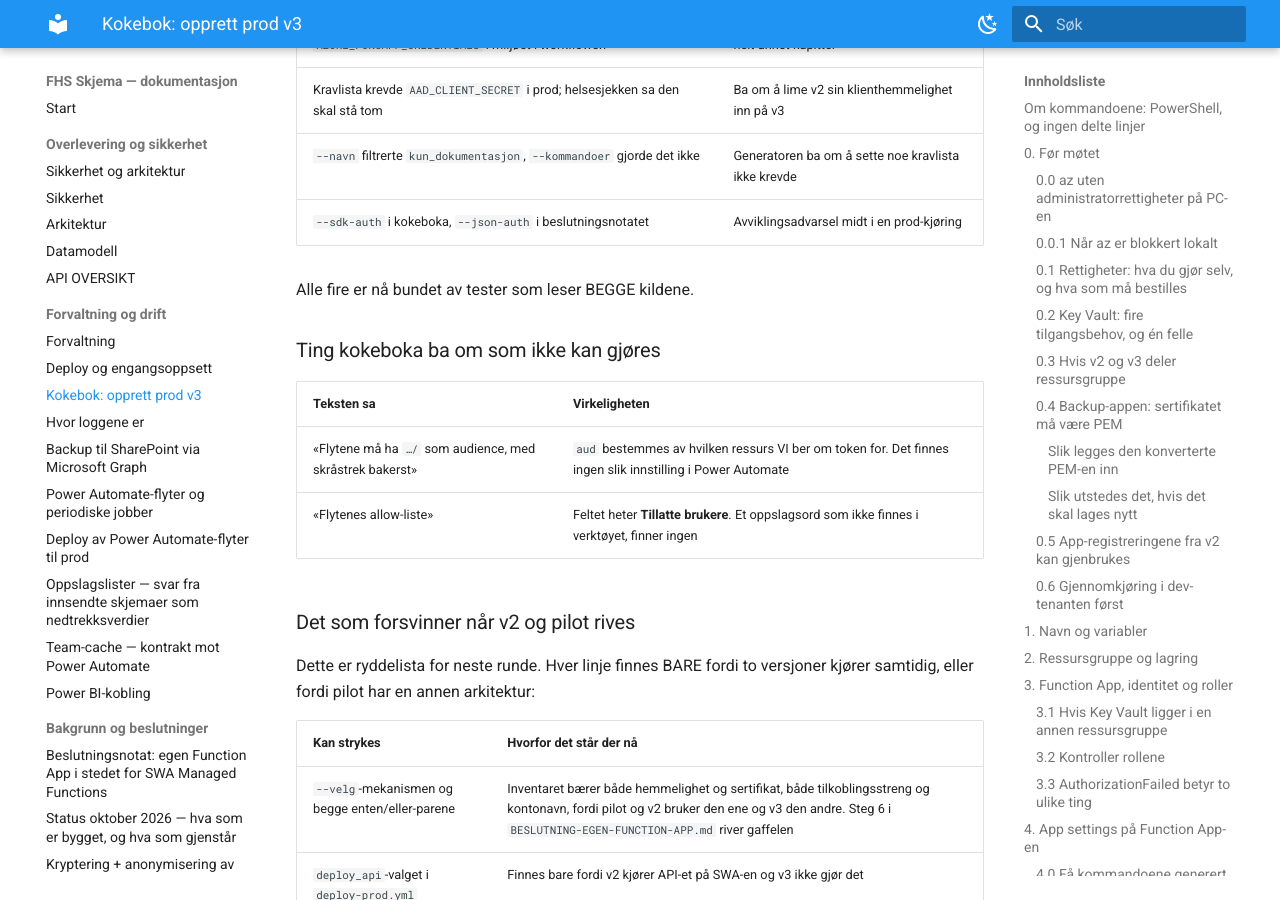
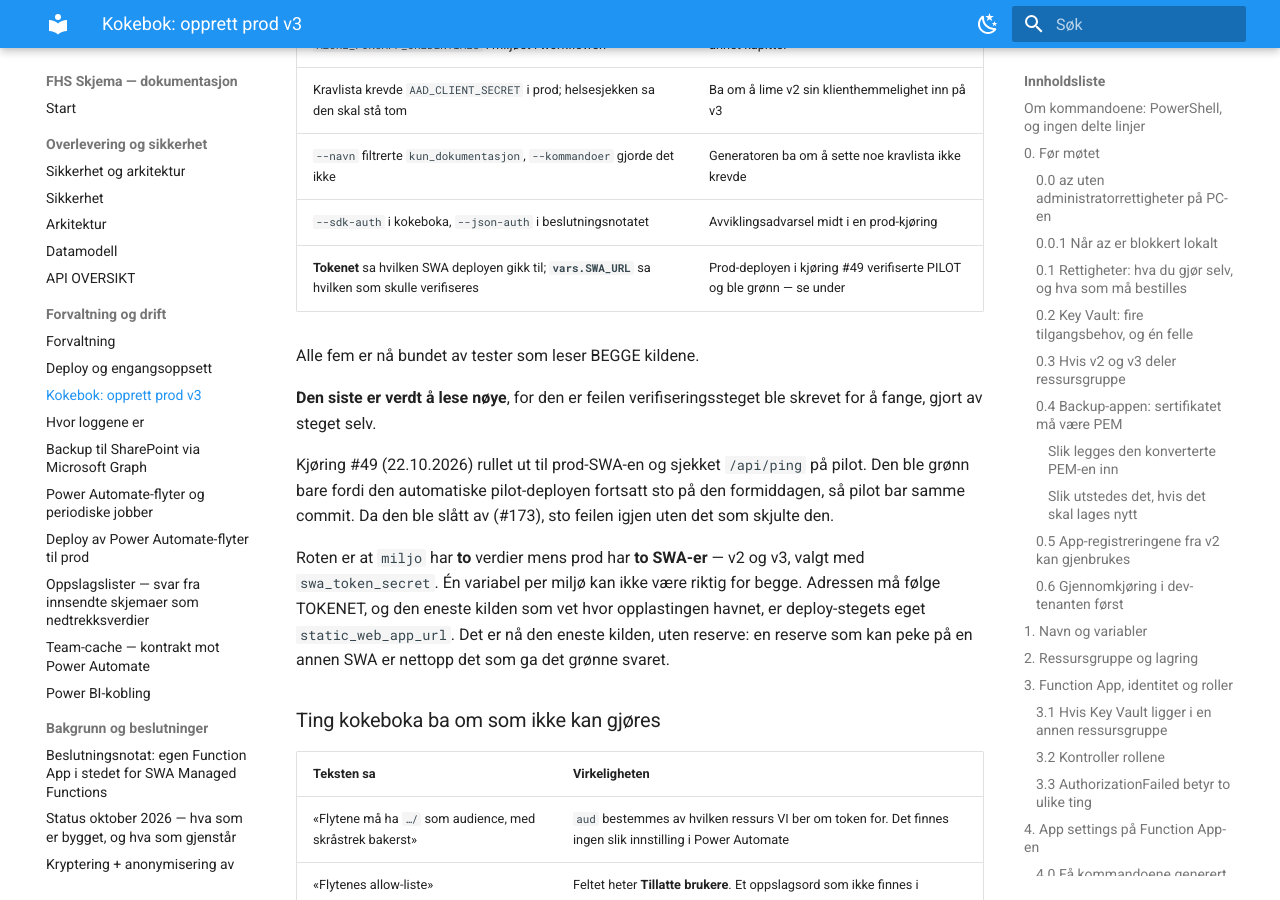
Before and after one commit to jachrist/skjema-swa, an MkDocs documentation site: the page built from docs/KOKEBOK-PROD-V3.md, in a window 1280 px wide and 900 px high, scrolled down 46844 px. Built offline with MkDocs 1.6.1 and Material for MkDocs 9.7.7, drawn with Linux system fonts in a browser that asks for light colours.

Commit message:
Verifiser SWA-en som faktisk ble deployet, ikke en variabel
Kjøring #49 (22.10.2026) rullet ut til prod-SWA-en (kind-mud-…, som
deploy-steget returnerte) og verifiserte mot ashy-meadow-…, som er pilot.
Den ble grønn bare fordi den automatiske pilot-deployen fortsatt sto på den
formiddagen, så pilot bar samme commit. Det er nøyaktig den stille feilen
steget ble skrevet for å fange, gjort av steget selv.

Roten er at `miljo` har TO verdier mens prod har TO SWA-er — v2 og v3, valgt
med swa_token_secret. Én variabel per miljø kan ikke være riktig for begge.
Adressen må følge TOKENET.

Den eneste kilden som vet hvor opplastingen havnet, er deploy-stegets eget
static_web_app_url. Den er nå eneste kilde, i begge grener:

- vars.SWA_URL er borte fra steget. Ingen reserve — en reserve som kan peke
  på en annen SWA er nettopp det som ga det grønne svaret i #49.
- Tom adresse feller fortsatt steget for produksjon og advarer for preview,
  med ny ordlyd som peker på deploy-steget i stedet for på en variabel.

Preview-grenen er uendret i oppførsel: den leste allerede samme utdata.

Ingenting utenfor verifiseringssteget er rørt. Tokenet, api_location,
deployment_environment, build-config og selve opplastingen er bit-identiske,
så deployveien for v2 er den samme som er kjørt og verifisert i #51.

To pre-eksisterende tester pinnet den gamle formen (feilmeldingens ordlyd og
MAAL-variabelen). De krever nå regelen — tom adresse feller steget — og ikke
ordlyden.

Fire mutasjoner prøvd, hver fanget av riktig test: adressen hentet fra
vars.SWA_URL igjen, en reservegren lagt tilbake, skråstrekstripping fjernet,
og exit 1 gjort om til exit 0 i tom-adresse-grenen.

Funnet er lagt i felleregisteret i kapittel 13, under «To lister som svarte
ulikt» — det er den femte formen av samme feilklasse.

Co-Authored-By: Claude Opus 5 <noreply@anthropic.com>
Claude-Session: https://claude.ai/code/session_016ebSuKji2st85HZS2wAHNH

```diff
--- a/docs/KOKEBOK-PROD-V3.md
+++ b/docs/KOKEBOK-PROD-V3.md
@@ -2038,8 +2038,24 @@ dager:
 | Kravlista krevde `AAD_CLIENT_SECRET` i prod; helsesjekken sa den skal stå tom | Ba om å lime v2 sin klienthemmelighet inn på v3 |
 | `--navn` filtrerte `kun_dokumentasjon`, `--kommandoer` gjorde det ikke | Generatoren ba om å sette noe kravlista ikke krevde |
 | `--sdk-auth` i kokeboka, `--json-auth` i beslutningsnotatet | Avviklingsadvarsel midt i en prod-kjøring |
-
-Alle fire er nå bundet av tester som leser BEGGE kildene.
+| **Tokenet** sa hvilken SWA deployen gikk til; **`vars.SWA_URL`** sa hvilken som skulle verifiseres | Prod-deployen i kjøring #49 verifiserte PILOT og ble grønn — se under |
+
+Alle fem er nå bundet av tester som leser BEGGE kildene.
+
+**Den siste er verdt å lese nøye**, for den er feilen verifiseringssteget ble
+skrevet for å fange, gjort av steget selv.
+
+Kjøring #49 (22.10.2026) rullet ut til prod-SWA-en og sjekket `/api/ping` på
+pilot. Den ble grønn bare fordi den automatiske pilot-deployen fortsatt sto
+på den formiddagen, så pilot bar samme commit. Da den ble slått av (#173),
+sto feilen igjen uten det som skjulte den.
+
+Roten er at `miljo` har **to** verdier mens prod har **to SWA-er** — v2 og v3,
+valgt med `swa_token_secret`. Én variabel per miljø kan ikke være riktig for
+begge. Adressen må følge TOKENET, og den eneste kilden som vet hvor
+opplastingen havnet, er deploy-stegets eget `static_web_app_url`. Det er nå
+den eneste kilden, uten reserve: en reserve som kan peke på en annen SWA er
+nettopp det som ga det grønne svaret.
 
 ### Ting kokeboka ba om som ikke kan gjøres
 
```
Also changed, not shown: 2 other files.
